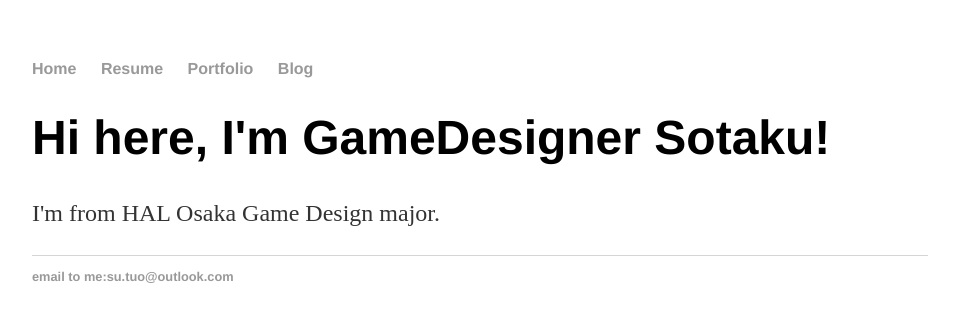
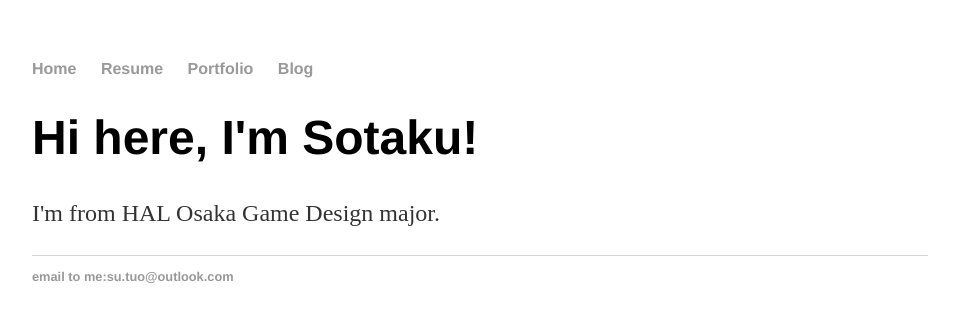
Before and after one commit to SotakuStudio/SotakuStudio.github.io, a Jekyll site: the page built from index.html, in a window 1280 px wide. Shown: the top 322 px of the page, without its empty margins (160-1119 px from the left). Built offline with Jekyll 4.4.1, drawn with Linux system fonts in a browser that asks for light colours.

Commit message:
Update index.html

```diff
--- a/index.html
+++ b/index.html
@@ -3,6 +3,6 @@ layout: default
 title: GameDesigner Sotaku, HAL Osaka
 ---
 <div class="blurb">
-    <h1>Hi here, I'm GameDesigner Sotaku!</h1>
+    <h1>Hi here, I'm Sotaku!</h1>
     <p>I'm from HAL Osaka Game Design major.</p>
 </div><!-- /.blurb -->
```
